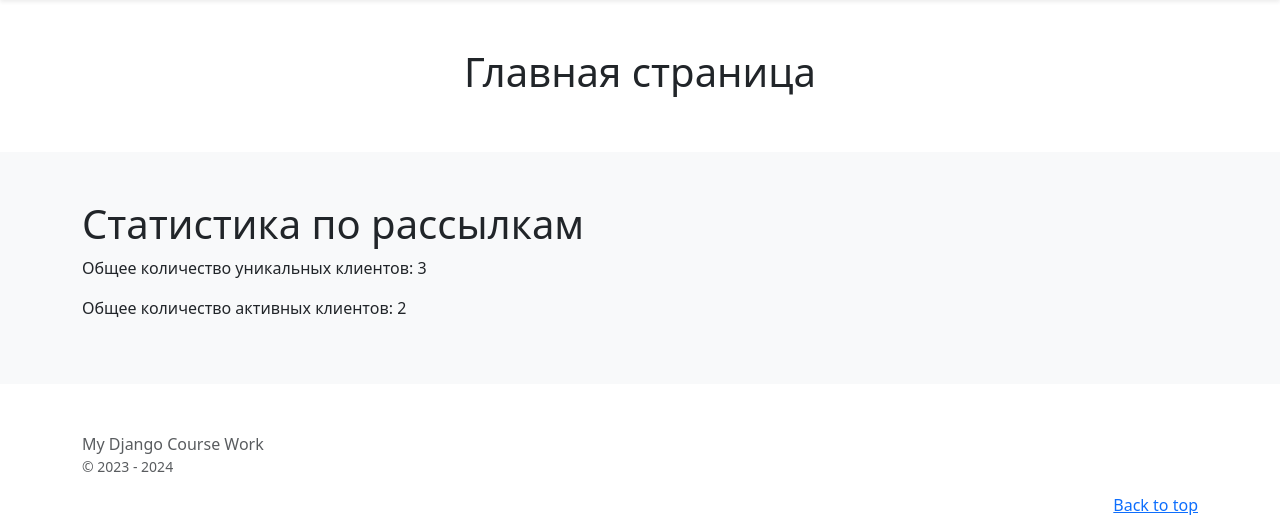
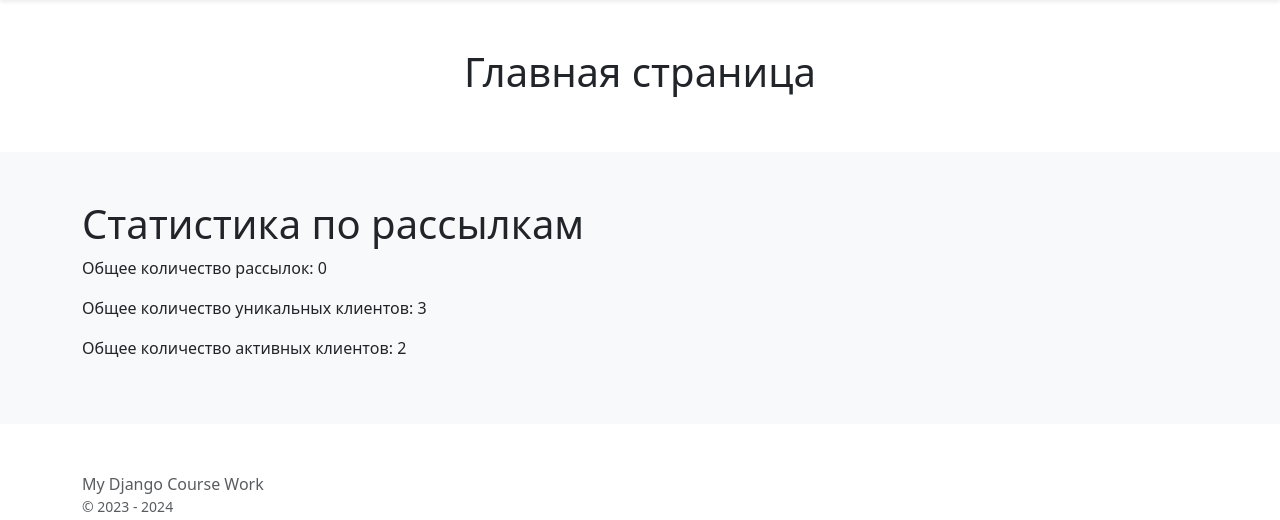
Before and after one commit to skysaika/cworkdjango, a Django app: page / in a window 1280 px wide. Shown: the part 56-576 px from the top of the page. Run offline with Django 5.2, Linux system fonts and the light colour scheme; data comes from the database, SQL or seed files in the repository; data that the repository does not hold is empty; some libraries are stand-ins or nearby versions.

Commit message:
Add total_mailings_count to index.html

```diff
--- a/main/templates/main/index.html
+++ b/main/templates/main/index.html
@@ -3,11 +3,12 @@
 
 {% block content %}
 <h1>Статистика по рассылкам</h1>
-{#    <p>всего рассылок: {{ total_mailings }}</p>#}
+    <p>Общее количество рассылок: {{ total_mailings_count }}</p>
 {#    <p>активных рассылок:</p>#}
 {#    <p>создано рассылок:</p>#}
 {#    <p>запущено рассылок:</p>#}
     <p>Общее количество уникальных клиентов: {{ unique_clients_count }}</p>
     <p>Общее количество активных клиентов: {{ active_clients_count }}</p>
 
+
 {% endblock %}
--- a/main/views.py
+++ b/main/views.py
@@ -2,6 +2,7 @@ from django.shortcuts import render
 from django.views.generic import TemplateView
 
 from clients.models import Client
+from mailing.models import Mailing
 
 
 class IndexView(TemplateView):
@@ -23,4 +24,8 @@ class IndexView(TemplateView):
         active_clients_count = Client.objects.filter(is_active=True).count()
         context['active_clients_count'] = active_clients_count
 
+        # Подсчитываем общее количество рассылок
+        total_mailings_count = Mailing.objects.count()
+        context['total_mailings_count'] = total_mailings_count
+
         return context
```
Also changed, not shown: mailing/migrations/0004_mailing_send_name_alter_message_body_and_more.py (added).
